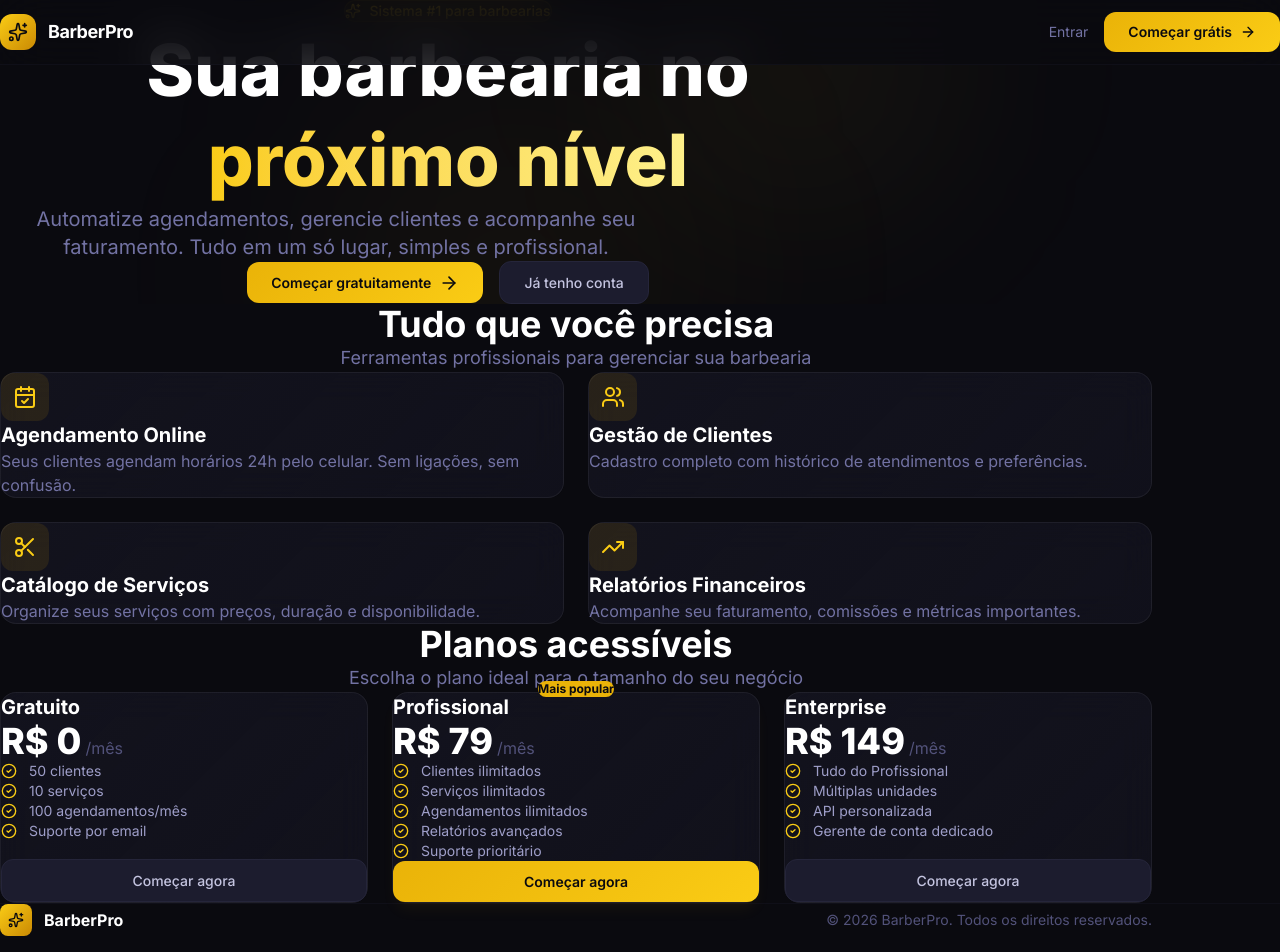
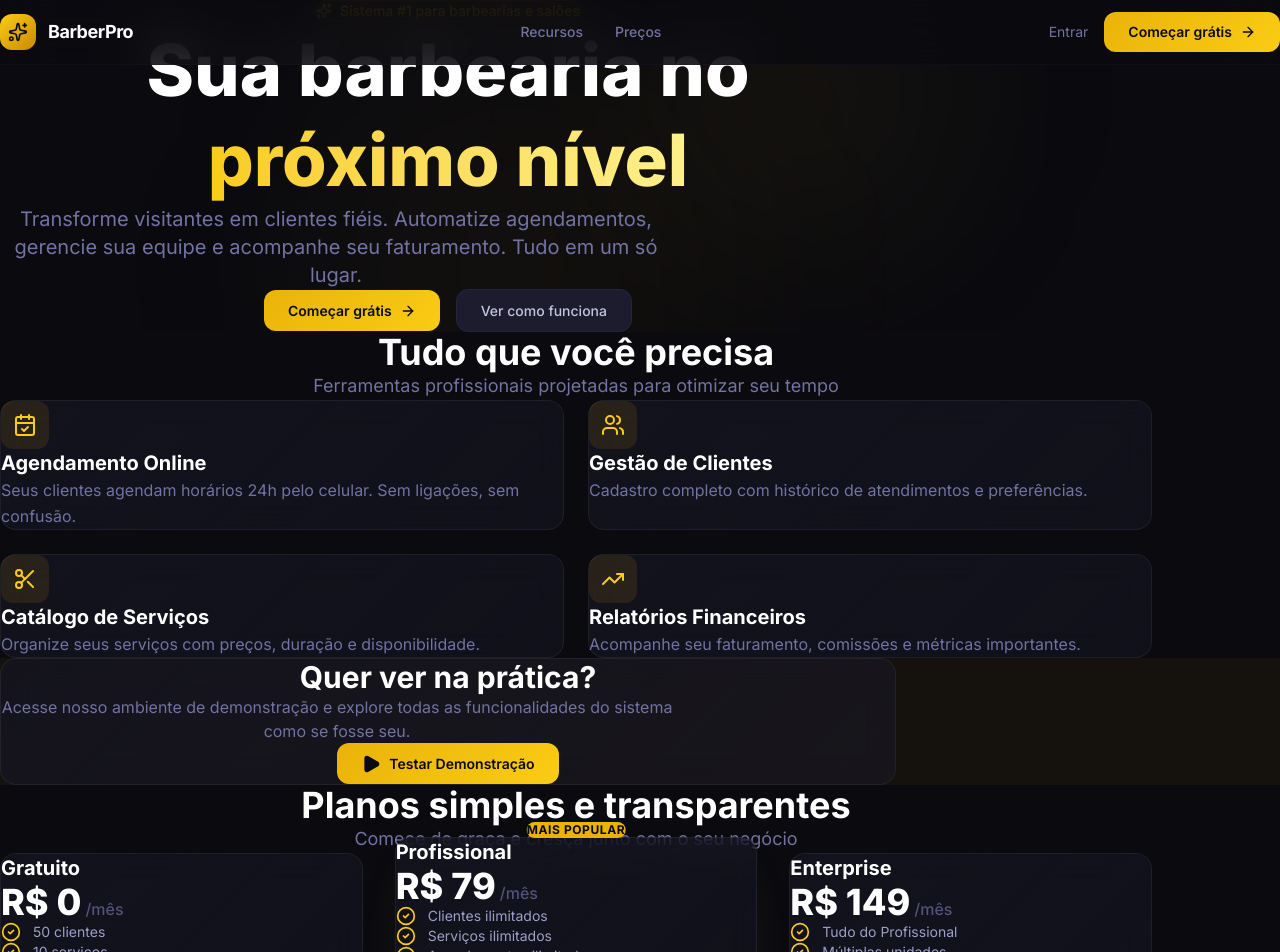
Before and after one commit to Fernaldinho/projeto-barbearia, a React (Vite) app: page / in a window 1280 px wide. Shown: the top 952 px of the page. Built offline with nearby package versions, Linux system fonts and the light colour scheme; no server answers.

Commit message:
feat: connect landing page with application flow and improve UX

```diff
--- a/src/pages/LandingPage.tsx
+++ b/src/pages/LandingPage.tsx
@@ -1,4 +1,5 @@
-import { Link } from 'react-router-dom'
+import { useState } from 'react'
+import { Link, useNavigate } from 'react-router-dom'
 import {
   CalendarCheck,
   Users,
@@ -7,8 +8,11 @@ import {
   ArrowRight,
   Sparkles,
   CheckCircle2,
+  Play,
+  Loader2
 } from 'lucide-react'
 import { ROUTES, APP_NAME } from '@/utils/constants'
+import { useAuth } from '@/contexts/AuthContext'
 
 const features = [
   {
@@ -58,6 +62,48 @@ const plans = [
 ]
 
 export function LandingPage() {
+  const { user, login } = useAuth()
+  const navigate = useNavigate()
+  const [demoLoading, setDemoLoading] = useState(false)
+
+  const scrollToSection = (id: string) => {
+    document.getElementById(id)?.scrollIntoView({ behavior: 'smooth' })
+  }
+
+  const handleDemoAccess = async () => {
+    setDemoLoading(true)
+    try {
+      // Tenta login com conta demo (precisa ser criada manualmente ou tratar o erro)
+      const { error } = await login('demo@barberpro.com', '123456')
+      if (!error) {
+        navigate(ROUTES.DASHBOARD)
+      } else {
+        navigate(ROUTES.REGISTER) // Fallback se não existir demo
+      }
+    } catch (err) {
+      navigate(ROUTES.REGISTER)
+    } finally {
+      setDemoLoading(false)
+    }
+  }
+
+  const PrimaryCallToAction = ({ className = '' }: { className?: string }) => {
+    if (user) {
+      return (
+        <Link to={ROUTES.DASHBOARD} className={`btn-primary ${className}`}>
+          Acessar Dashboard
+          <ArrowRight className="w-4 h-4" />
+        </Link>
+      )
+    }
+    return (
+      <Link to={ROUTES.REGISTER} className={`btn-primary ${className}`}>
+        Começar grátis
+        <ArrowRight className="w-4 h-4" />
+      </Link>
+    )
+  }
+
   return (
     <div className="min-h-screen bg-dark-950 text-white overflow-x-hidden">
       {/* Navbar */}
@@ -69,14 +115,19 @@ export function LandingPage() {
             </div>
             <span className="text-lg font-bold tracking-tight">{APP_NAME}</span>
           </div>
+
+          <div className="hidden md:flex items-center gap-8">
+            <button onClick={() => scrollToSection('features')} className="text-sm font-medium text-dark-300 hover:text-white transition-colors">Recursos</button>
+            <button onClick={() => scrollToSection('pricing')} className="text-sm font-medium text-dark-300 hover:text-white transition-colors">Preços</button>
+          </div>
+
           <div className="flex items-center gap-4">
-            <Link to={ROUTES.LOGIN} className="text-sm text-dark-300 hover:text-white transition-colors">
-              Entrar
-            </Link>
-            <Link to={ROUTES.REGISTER} className="btn-primary text-sm">
-              Começar grátis
-              <ArrowRight className="w-4 h-4" />
-            </Link>
+            {!user && (
+              <Link to={ROUTES.LOGIN} className="text-sm text-dark-300 hover:text-white transition-colors">
+                Entrar
+              </Link>
+            )}
+            <PrimaryCallToAction className="text-sm" />
           </div>
         </div>
       </nav>
@@ -84,7 +135,7 @@ export function LandingPage() {
       {/* Hero */}
       <section className="relative pt-32 pb-20 px-6">
         {/* Background glows */}
-        <div className="absolute inset-0 overflow-hidden">
+        <div className="absolute inset-0 overflow-hidden pointer-events-none">
           <div className="absolute top-20 left-1/4 w-96 h-96 bg-primary-500/5 rounded-full blur-[120px]" />
           <div className="absolute bottom-20 right-1/4 w-80 h-80 bg-primary-400/5 rounded-full blur-[100px]" />
         </div>
@@ -92,7 +143,7 @@ export function LandingPage() {
         <div className="relative max-w-4xl mx-auto text-center">
           <div className="inline-flex items-center gap-2 px-4 py-2 rounded-full bg-primary-500/10 border border-primary-500/20 text-primary-400 text-sm font-medium mb-8 animate-fade-in">
             <Sparkles className="w-4 h-4" />
-            Sistema #1 para barbearias
+            Sistema #1 para barbearias e salões
           </div>
 
           <h1 className="text-5xl md:text-7xl font-extrabold leading-tight mb-6 animate-fade-in" style={{ animationDelay: '0.1s' }}>
@@ -103,93 +154,109 @@ export function LandingPage() {
           </h1>
 
           <p className="text-lg md:text-xl text-dark-300 max-w-2xl mx-auto mb-10 animate-fade-in" style={{ animationDelay: '0.2s' }}>
-            Automatize agendamentos, gerencie clientes e acompanhe seu faturamento.
-            Tudo em um só lugar, simples e profissional.
+            Transforme visitantes em clientes fiéis. Automatize agendamentos, gerencie sua equipe e acompanhe seu faturamento. Tudo em um só lugar.
           </p>
 
           <div className="flex flex-col sm:flex-row items-center justify-center gap-4 animate-fade-in" style={{ animationDelay: '0.3s' }}>
-            <Link to={ROUTES.REGISTER} className="btn-primary text-base px-8 py-3">
-              Começar gratuitamente
-              <ArrowRight className="w-5 h-5" />
-            </Link>
-            <Link
-              to={ROUTES.LOGIN}
-              className="btn-secondary text-base px-8 py-3"
+            <PrimaryCallToAction className="text-base px-8 py-3.5" />
+
+            <button
+              onClick={() => scrollToSection('features')}
+              className="btn-secondary text-base px-8 py-3.5"
             >
-              Já tenho conta
-            </Link>
+              Ver como funciona
+            </button>
           </div>
         </div>
       </section>
 
       {/* Features */}
-      <section className="py-20 px-6">
+      <section id="features" className="py-24 px-6 relative">
         <div className="max-w-6xl mx-auto">
           <div className="text-center mb-16">
             <h2 className="text-3xl md:text-4xl font-bold mb-4">Tudo que você precisa</h2>
-            <p className="text-dark-300 text-lg">Ferramentas profissionais para gerenciar sua barbearia</p>
+            <p className="text-dark-300 text-lg">Ferramentas profissionais projetadas para otimizar seu tempo</p>
           </div>
 
           <div className="grid grid-cols-1 md:grid-cols-2 gap-6">
             {features.map((feature, index) => (
               <div
                 key={feature.title}
-                className="glass-card p-8 animate-fade-in"
-                style={{ animationDelay: `${index * 0.1}s` }}
+                className="glass-card p-8 hover:border-primary-500/30 transition-all duration-300"
               >
-                <div className="w-12 h-12 rounded-xl bg-primary-500/10 flex items-center justify-center mb-4">
+                <div className="w-12 h-12 rounded-xl bg-primary-500/10 flex items-center justify-center mb-5">
                   <feature.icon className="w-6 h-6 text-primary-400" />
                 </div>
-                <h3 className="text-xl font-bold mb-2">{feature.title}</h3>
-                <p className="text-dark-300">{feature.description}</p>
+                <h3 className="text-xl font-bold mb-3 text-white">{feature.title}</h3>
+                <p className="text-dark-300 leading-relaxed">{feature.description}</p>
               </div>
             ))}
           </div>
         </div>
       </section>
 
+      {/* Demo / CTA Section */}
+      <section className="py-20 px-6 relative overflow-hidden">
+        <div className="absolute inset-0 bg-primary-500/5" />
+        <div className="max-w-4xl mx-auto text-center relative z-10 glass-card p-12 border-primary-500/20">
+          <h2 className="text-3xl font-bold mb-4">Quer ver na prática?</h2>
+          <p className="text-dark-300 mb-8 max-w-2xl mx-auto">
+            Acesse nosso ambiente de demonstração e explore todas as funcionalidades do sistema como se fosse seu.
+          </p>
+          <button
+            onClick={handleDemoAccess}
+            disabled={demoLoading}
+            className="btn-primary text-base px-8 py-3.5 mx-auto"
+          >
+            {demoLoading ? (
+            <Loader2 className="w-5 h-5 animate-spin" />
+            ) : (
+            <>
+              <Play className="w-5 h-5 fill-current" />
+              Testar Demonstração
+            </>
+            )}
+          </button>
+        </div>
+      </section>
+
       {/* Pricing */}
-      <section className="py-20 px-6">
+      <section id="pricing" className="py-24 px-6">
         <div className="max-w-6xl mx-auto">
           <div className="text-center mb-16">
-            <h2 className="text-3xl md:text-4xl font-bold mb-4">Planos acessíveis</h2>
-            <p className="text-dark-300 text-lg">Escolha o plano ideal para o tamanho do seu negócio</p>
+            <h2 className="text-3xl md:text-4xl font-bold mb-4">Planos simples e transparentes</h2>
+            <p className="text-dark-300 text-lg">Comece de graça e cresça junto com o seu negócio</p>
           </div>
 
-          <div className="grid grid-cols-1 md:grid-cols-3 gap-6">
+          <div className="grid grid-cols-1 md:grid-cols-3 gap-8">
             {plans.map((plan) => (
               <div
                 key={plan.name}
-                className={`glass-card p-8 flex flex-col ${
+                className={`glass-card p-8 flex flex-col transition-transform hover:-translate-y-1 ${
                   plan.highlight
-                    ? 'border-primary-500/30 shadow-lg shadow-primary-500/5 relative'
-                    : ''
+                    ? 'border-primary-500/40 shadow-2xl shadow-primary-500/10 relative transform md:-translate-y-4 md:hover:-translate-y-6'
+                    : 'border-dark-700/50 hover:border-dark-600'
                 }`}
               >
                 {plan.highlight && (
-                  <div className="absolute -top-3 left-1/2 -translate-x-1/2 px-4 py-1 rounded-full bg-primary-500 text-dark-950 text-xs font-bold">
+                  <div className="absolute -top-4 left-1/2 -translate-x-1/2 px-4 py-1.5 rounded-full bg-primary-500 text-dark-950 text-xs font-bold uppercase tracking-wider shadow-lg">
                     Mais popular
                   </div>
                 )}
-                <h3 className="text-xl font-bold mb-2">{plan.name}</h3>
-                <div className="flex items-baseline gap-1 mb-6">
+                <h3 className="text-xl font-bold mb-2 text-white">{plan.name}</h3>
+                <div className="flex items-baseline gap-1 mb-8">
                   <span className="text-4xl font-extrabold text-white">{plan.price}</span>
-                  <span className="text-dark-400">{plan.period}</span>
+                  <span className="text-dark-400 font-medium">{plan.period}</span>
                 </div>
-                <ul className="space-y-3 mb-8 flex-1">
+                <ul className="space-y-4 mb-8 flex-1">
                   {plan.features.map((feature) => (
-                    <li key={feature} className="flex items-center gap-3 text-sm text-dark-200">
-                      <CheckCircle2 className="w-4 h-4 text-primary-400 flex-shrink-0" />
-                      {feature}
+                    <li key={feature} className="flex items-start gap-3 text-sm text-dark-200">
+                      <CheckCircle2 className="w-5 h-5 text-primary-400 flex-shrink-0 mt-0.5" />
+                      <span className="leading-snug">{feature}</span>
                     </li>
                   ))}
                 </ul>
-                <Link
-                  to={ROUTES.REGISTER}
-                  className={plan.highlight ? 'btn-primary justify-center' : 'btn-secondary justify-center'}
-                >
-                  Começar agora
-                </Link>
+                <PrimaryCallToAction className={plan.highlight ? 'w-full justify-center py-3' : 'w-full justify-center py-3 bg-dark-800 text-white hover:bg-dark-700 hover:border-dark-600 border-dark-700'} />
               </div>
             ))}
           </div>
@@ -197,15 +264,22 @@ export function LandingPage() {
       </section>
 
       {/* Footer */}
-      <footer className="py-12 px-6 border-t border-dark-700/30">
-        <div className="max-w-6xl mx-auto flex flex-col md:flex-row items-center justify-between gap-4">
+      <footer className="py-12 px-6 border-t border-dark-800 bg-dark-950">
+        <div className="max-w-6xl mx-auto flex flex-col md:flex-row items-center justify-between gap-6 relative z-10">
           <div className="flex items-center gap-3">
             <div className="w-8 h-8 rounded-lg bg-gradient-to-br from-primary-400 to-primary-600 flex items-center justify-center">
               <Sparkles className="w-4 h-4 text-dark-950" />
             </div>
-            <span className="font-bold">{APP_NAME}</span>
+            <span className="font-bold text-white tracking-tight">{APP_NAME}</span>
           </div>
-          <p className="text-sm text-dark-400">
+
+          <div className="flex items-center gap-6">
+            <button onClick={() => scrollToSection('features')} className="text-sm text-dark-400 hover:text-white transition-colors">Recursos</button>
+            <button onClick={() => scrollToSection('pricing')} className="text-sm text-dark-400 hover:text-white transition-colors">Preços</button>
+            <Link to={ROUTES.LOGIN} className="text-sm text-dark-400 hover:text-white transition-colors">Login</Link>
+          </div>
+
+          <p className="text-sm text-dark-500">
             © {new Date().getFullYear()} {APP_NAME}. Todos os direitos reservados.
           </p>
         </div>
--- a/src/pages/RegisterPage.tsx
+++ b/src/pages/RegisterPage.tsx
@@ -31,7 +31,7 @@ export function RegisterPage() {
       if (regError) {
         setError(regError.message || 'Erro ao criar conta. Tente novamente.')
       } else {
-        navigate(ROUTES.DASHBOARD)
+        navigate(ROUTES.ONBOARDING)
       }
     } catch (err: any) {
       setError(err?.message || 'Erro ao criar conta. Tente novamente.')
```
